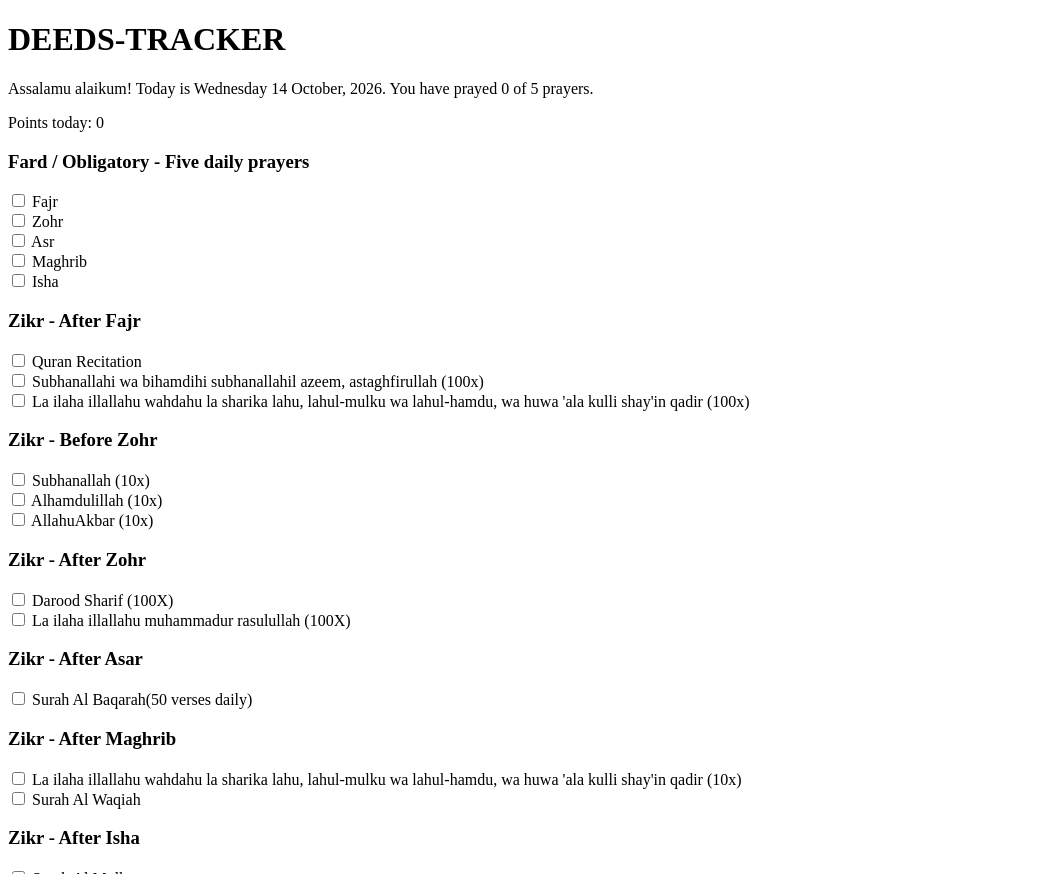
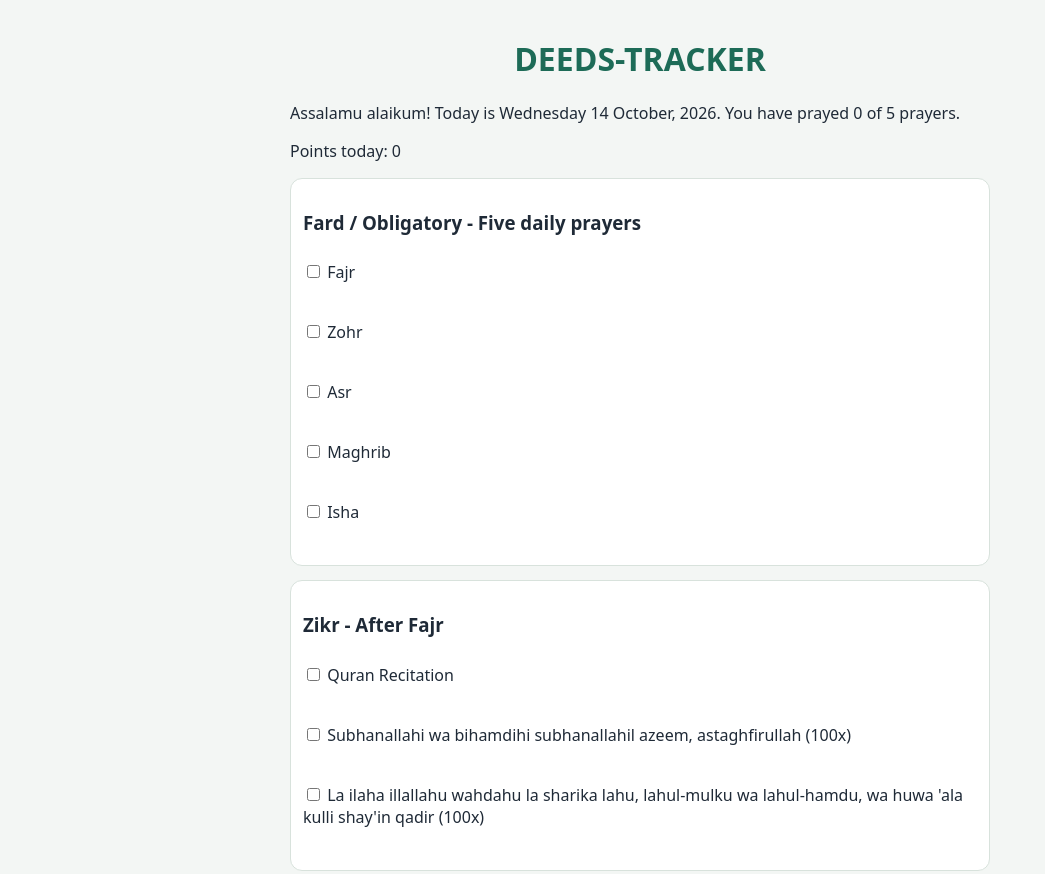
Before and after one commit to syedanadiyasabha/deeds-tracker, a plain HTML site: page index.html in a window 1280 px wide. Shown: the top 874 px of the page, without its empty margins (0-1045 px from the left). Drawn offline with Linux system fonts and the light colour scheme.

Commit message:
DEEDS - TRACKER: step 7 CSS styling

```diff
--- a/index.html
+++ b/index.html
@@ -5,6 +5,7 @@
     <meta charset="UTF-8">
     <meta name="viewport" content="width=device-width, initial-scale=1">
     <title>DEEDS-TRACKER</title>
+    <link rel="stylesheet" href="style.css">
 </head>
 
 <body>
@@ -101,12 +102,15 @@
         let n = 0;
 
         for (const entry of deeds) {
+            html += "<div class='group'>";
             html += "<h3>" + entry.section + " - " + entry.group + "</h3>";
+
 
             for (const item of entry.items) {
                 html += "<label><input type='checkbox' id='c" + n + "' data-points='" + entry.points + "' data-type='" + entry.type + "'> " + item + "</label><br>";
                 n++;
             }
+            html += "</div>";
         }
         // 3. Show it on page;
         document.getElementById("app").innerHTML = html;
@@ -187,7 +191,7 @@
                 message = "Alhamdulillah, a perfect day! May Allah accept it all.";
             }
 
-                document.getElementById("points").textContent = "Points today: " + points + " " + message;
+            document.getElementById("points").textContent = "Points today: " + points + (message ? " - " + message : "")
         }
 
         updatePoints();
--- /dev/null
+++ b/style.css
@@ -0,0 +1,26 @@
+   body {
+       font-family: system-ui, sans-serif;
+       max-width: 700px;
+       margin: 0 auto;
+       padding: 16px;
+       background: #f3f6f4;
+       color: #1f2a37;
+   }
+
+   h1 {
+       text-align: center;
+       color: #1d6b57;
+   }
+
+   .group {
+       background: #fff;
+       padding: 12px;
+       margin-bottom: 14px;
+       border-radius: 12px;
+       border: 1px solid #d8e2dc;
+   }
+
+   label {
+       display: block;
+       padding: 8px 0;
+   }
```
Lines whose indentation alone changed are shown as unchanged.
